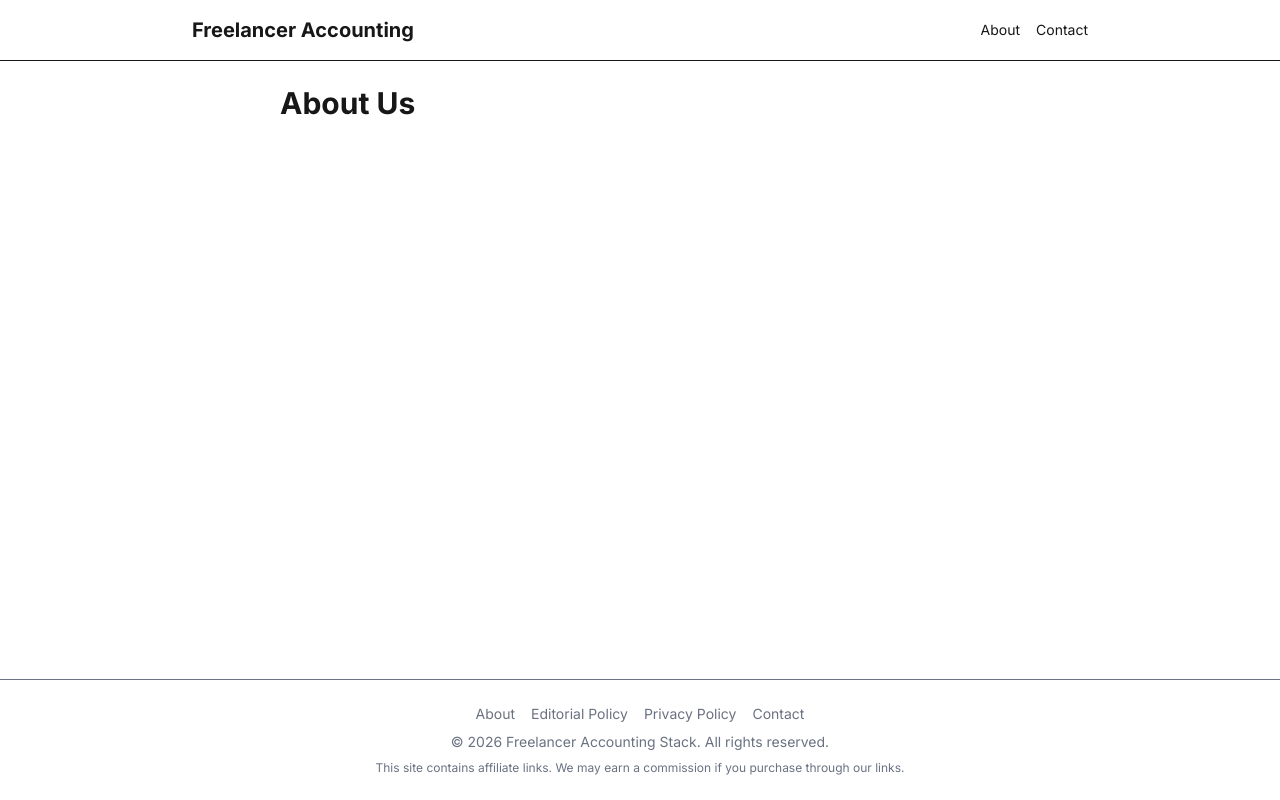
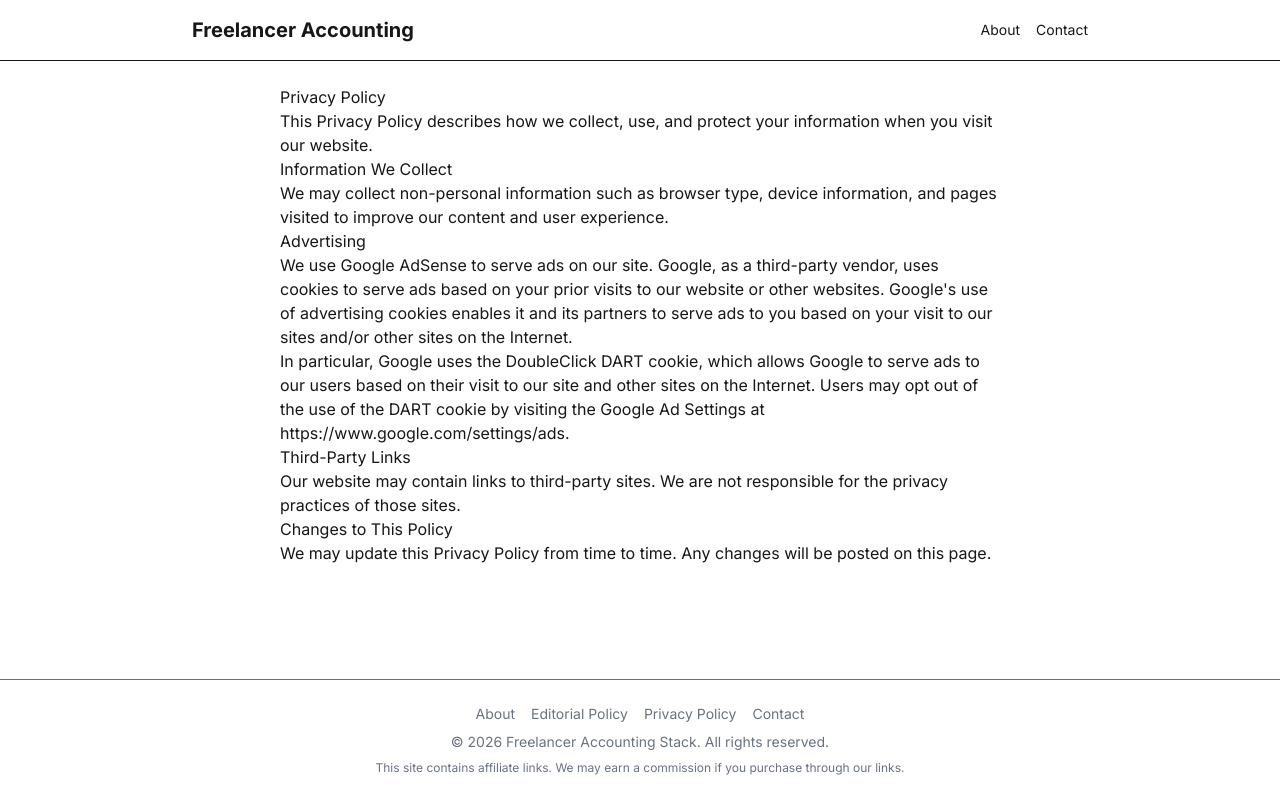
Before and after one commit to yalewgezahegn89-web/freelancer-accounting-stack, a Next.js app: page /privacy in a window 1280 px wide. Built offline with nearby package versions, Linux system fonts and the light colour scheme; no server answers.

Commit message:
feat: admin dashboard and trust pages

```diff
--- a/src/app/about/page.tsx
+++ b/src/app/about/page.tsx
@@ -1,10 +1,24 @@
 export default function AboutPage() {
   return (
     <main className="max-w-3xl mx-auto p-6">
-      <h1 className="text-3xl font-bold mb-4">About Us</h1>
-      <p className="mb-4">
-        {/* Write 2-3 paragraphs explaining your background and why you review accounting software */}
-      </p>
+      <article className="prose prose-lg max-w-none">
+        <h1>About Us</h1>
+        <p>
+          We are a team of freelance practitioners reviewing accounting software based on real-world use.
+          Drawing from years of hands-on experience managing invoices, expenses, taxes, and client payments,
+          we understand the unique challenges that freelancers and independent contractors face when choosing
+          the right financial tools.
+        </p>
+        <p>
+          Our mission is to cut through the marketing noise and provide honest, practical insights into accounting
+          platforms. By testing each tool in actual freelance workflows rather than relying solely on feature lists,
+          we aim to help you make informed decisions that save time, reduce stress, and keep your business compliant.
+        </p>
+        <p>
+          Whether you're just starting your freelance journey or looking to optimize your existing stack, we're
+          committed to delivering reviews and resources that reflect the realities of running a one-person business.
+        </p>
+      </article>
     </main>
   );
 }
--- /dev/null
+++ b/src/app/actions.ts
@@ -0,0 +1,27 @@
+'use server'
+
+import { revalidatePath } from 'next/cache'
+import { redirect } from 'next/navigation'
+import { db } from '@/db'
+import { articles } from '@/db/schema'
+
+export async function createArticle(formData: FormData) {
+  const title = formData.get('title') as string
+  const slug = formData.get('slug') as string
+  const content = formData.get('content') as string
+  const excerpt = formData.get('excerpt') as string
+  const authorName = formData.get('authorName') as string
+
+  await db.insert(articles).values({
+    title,
+    slug,
+    content,
+    excerpt,
+    authorName,
+    seriesId: 1,
+    seriesOrder: 3,
+  })
+
+  revalidatePath('/')
+  redirect('/admin')
+}
--- /dev/null
+++ b/src/app/admin/page.tsx
@@ -0,0 +1,67 @@
+import { createArticle } from '../actions'
+
+export default function AdminPage() {
+  return (
+    <div className="max-w-2xl mx-auto p-6">
+      <h1 className="text-2xl font-bold mb-6">Create Article</h1>
+      <form action={createArticle} className="flex flex-col gap-4">
+        <div className="flex flex-col gap-1">
+          <label htmlFor="title" className="font-medium">Title</label>
+          <input
+            id="title"
+            name="title"
+            type="text"
+            required
+            className="border rounded p-2"
+          />
+        </div>
+        <div className="flex flex-col gap-1">
+          <label htmlFor="slug" className="font-medium">Slug</label>
+          <input
+            id="slug"
+            name="slug"
+            type="text"
+            required
+            className="border rounded p-2"
+          />
+        </div>
+        <div className="flex flex-col gap-1">
+          <label htmlFor="excerpt" className="font-medium">Excerpt</label>
+          <input
+            id="excerpt"
+            name="excerpt"
+            type="text"
+            required
+            className="border rounded p-2"
+          />
+        </div>
+        <div className="flex flex-col gap-1">
+          <label htmlFor="authorName" className="font-medium">Author Name</label>
+          <input
+            id="authorName"
+            name="authorName"
+            type="text"
+            required
+            className="border rounded p-2"
+          />
+        </div>
+        <div className="flex flex-col gap-1">
+          <label htmlFor="content" className="font-medium">Content</label>
+          <textarea
+            id="content"
+            name="content"
+            required
+            rows={10}
+            className="border rounded p-2"
+          />
+        </div>
+        <button
+          type="submit"
+          className="bg-blue-600 text-white px-4 py-2 rounded hover:bg-blue-700"
+        >
+          Publish Article
+        </button>
+      </form>
+    </div>
+  )
+}
--- a/src/app/contact/page.tsx
+++ b/src/app/contact/page.tsx
@@ -1,10 +1,18 @@
-export default function AboutPage() {
+export default function ContactPage() {
   return (
     <main className="max-w-3xl mx-auto p-6">
-      <h1 className="text-3xl font-bold mb-4">About Us</h1>
-      <p className="mb-4">
-        {/* Write 2-3 paragraphs explaining your background and why you review accounting software */}
-      </p>
+      <article className="prose prose-lg max-w-none">
+        <h1>Contact</h1>
+        <p>
+          We'd love to hear from you. For general inquiries, feedback, or suggestions, please reach out to us at:
+        </p>
+        <p>
+          <strong>Email:</strong> <a href="mailto:hello@freelanceraccounting.com">hello@freelanceraccounting.com</a>
+        </p>
+        <p>
+          We reply within 48 hours.
+        </p>
+      </article>
     </main>
   );
 }
--- a/src/app/editorial-policy/page.tsx
+++ b/src/app/editorial-policy/page.tsx
@@ -1,10 +1,27 @@
-export default function AboutPage() {
+export default function EditorialPolicyPage() {
   return (
     <main className="max-w-3xl mx-auto p-6">
-      <h1 className="text-3xl font-bold mb-4">About Us</h1>
-      <p className="mb-4">
-        {/* Write 2-3 paragraphs explaining your background and why you review accounting software */}
-      </p>
+      <article className="prose prose-lg max-w-none">
+        <h1>Editorial Policy</h1>
+        <h2>How We Test Software</h2>
+        <p>
+          We test accounting software in real-world freelance workflows. This includes creating invoices, tracking expenses,
+          managing payments, handling tax-related tasks, and evaluating day-to-day usability. Our reviews are based on
+          firsthand experience, not just feature comparisons from marketing materials.
+        </p>
+        <h2>Affiliate Links</h2>
+        <p>
+          We only recommend tools we have used. When we include affiliate links, they help support our work at no extra
+          cost to you. However, our recommendations are never influenced by commission rates—if a tool isn't a good fit,
+          we won't recommend it regardless of affiliate potential.
+        </p>
+        <h2>Independence</h2>
+        <p>
+          Our reviews are independent. We do not accept payment for positive reviews, and advertisers cannot dictate our
+          opinions or ratings. Our goal is to provide honest, unbiased guidance to help freelancers choose the right
+          accounting tools for their needs.
+        </p>
+      </article>
     </main>
   );
 }
--- a/src/app/privacy/page.tsx
+++ b/src/app/privacy/page.tsx
@@ -1,10 +1,39 @@
-export default function AboutPage() {
+export default function PrivacyPage() {
   return (
     <main className="max-w-3xl mx-auto p-6">
-      <h1 className="text-3xl font-bold mb-4">About Us</h1>
-      <p className="mb-4">
-        {/* Write 2-3 paragraphs explaining your background and why you review accounting software */}
-      </p>
+      <article className="prose prose-lg max-w-none">
+        <h1>Privacy Policy</h1>
+        <p>
+          This Privacy Policy describes how we collect, use, and protect your information when you visit our website.
+        </p>
+        <h2>Information We Collect</h2>
+        <p>
+          We may collect non-personal information such as browser type, device information, and pages visited to improve
+          our content and user experience.
+        </p>
+        <h2>Advertising</h2>
+        <p>
+          We use Google AdSense to serve ads on our site. Google, as a third-party vendor, uses cookies to serve ads
+          based on your prior visits to our website or other websites. Google's use of advertising cookies enables it
+          and its partners to serve ads to you based on your visit to our sites and/or other sites on the Internet.
+        </p>
+        <p>
+          In particular, Google uses the DoubleClick DART cookie, which allows Google to serve ads to our users based
+          on their visit to our site and other sites on the Internet. Users may opt out of the use of the DART cookie
+          by visiting the Google Ad Settings at{' '}
+          <a href="https://www.google.com/settings/ads" target="_blank" rel="noopener noreferrer">
+            https://www.google.com/settings/ads
+          </a>.
+        </p>
+        <h2>Third-Party Links</h2>
+        <p>
+          Our website may contain links to third-party sites. We are not responsible for the privacy practices of those sites.
+        </p>
+        <h2>Changes to This Policy</h2>
+        <p>
+          We may update this Privacy Policy from time to time. Any changes will be posted on this page.
+        </p>
+      </article>
     </main>
   );
 }
--- /dev/null
+++ b/src/middleware.ts
@@ -0,0 +1,15 @@
+import { NextRequest, NextResponse } from 'next/server'
+
+export function middleware(request: NextRequest) {
+  if (request.nextUrl.pathname.startsWith('/admin')) {
+    const pass = request.nextUrl.searchParams.get('pass')
+    if (pass !== 'secret123') {
+      return new NextResponse('Unauthorized', { status: 401 })
+    }
+  }
+  return NextResponse.next()
+}
+
+export const config = {
+  matcher: ['/admin/:path*'],
+}
```
